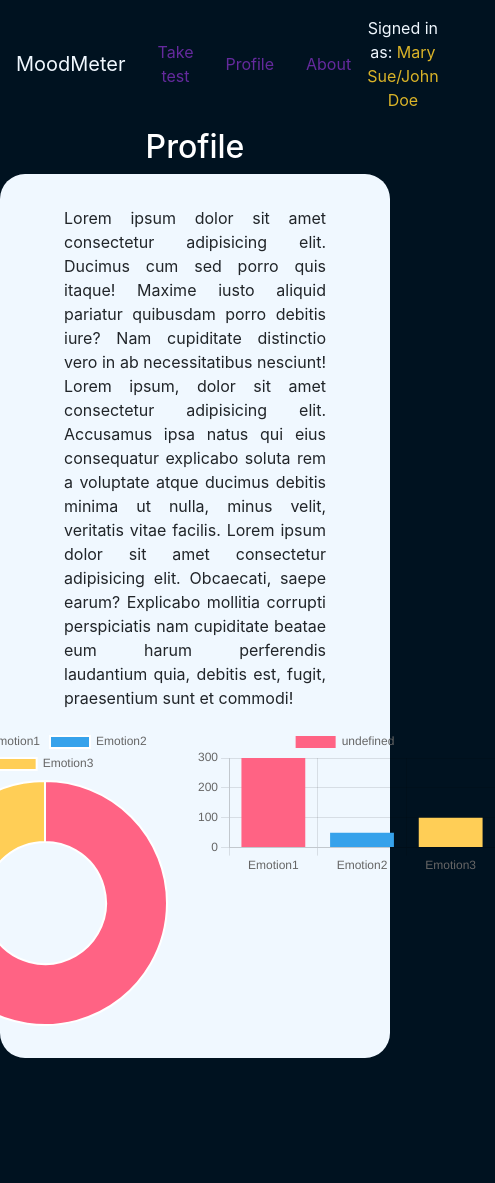
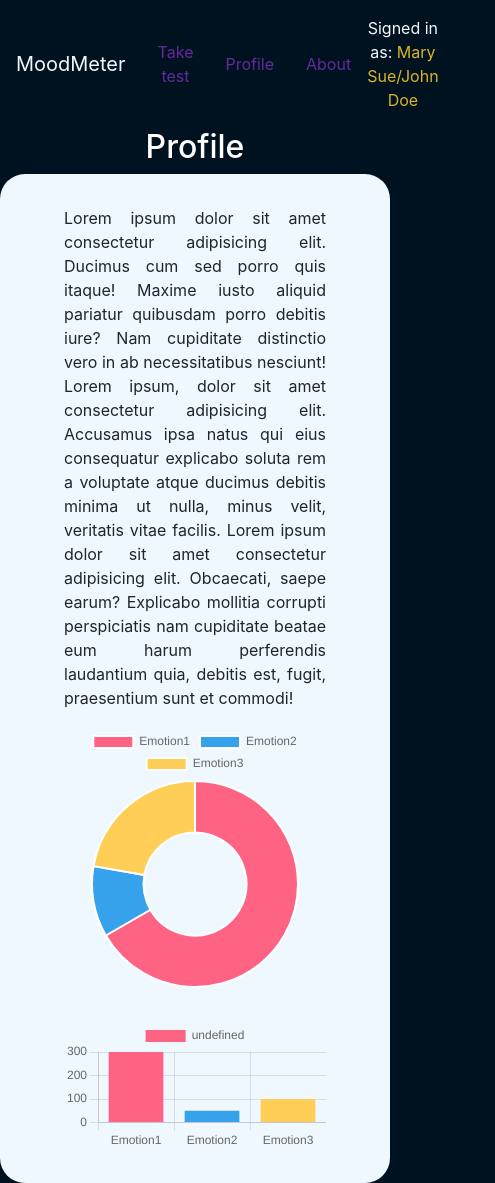
Before and after one commit to Viserya11/Moodmeter-capstone-project-, a React (Create React App) app: page /profile in a window 390 px wide. Shown: the whole page, 495 px wide, since content can reach past the window. Before the commit the page ends 1058 px from the top, so only its background shows below. Built offline with nearby package versions, Linux system fonts and the light colour scheme.

Commit message:
Update stylesheet.css

```diff
--- a/src/stylesheet.css
+++ b/src/stylesheet.css
@@ -93,6 +93,23 @@ button.submitbtn {
     margin-bottom: 2em;
 }
 
+
+.resultflex {
+    margin-top: 1em;
+    display: flex;
+    justify-content: center;
+  }
+
+  @media screen and (max-width: 770px) {
+
+    .results {
+        max-width: 300px;
+        margin-bottom: 2em;
+    }
+
+  }
+
+
 @media screen and (max-width: 420px) {
     .jumbotron {
         max-width: 420px;
@@ -104,13 +121,19 @@ button.submitbtn {
         max-height: 63vh;
     }
 
+    .results {
+        max-width: 300px;
+        margin-bottom: 2em;
+    }
+
+    .resultflex {
+        margin-top: 1em;
+        display: flex;
+        justify-content: center;
+        flex-direction: column;
+      }
+
     .navbar {
         max-width: 420px;
     }
   }
-
-  .resultflex {
-    margin-top: 1em;
-    display: flex;
-    justify-content: center;
-  }
```
